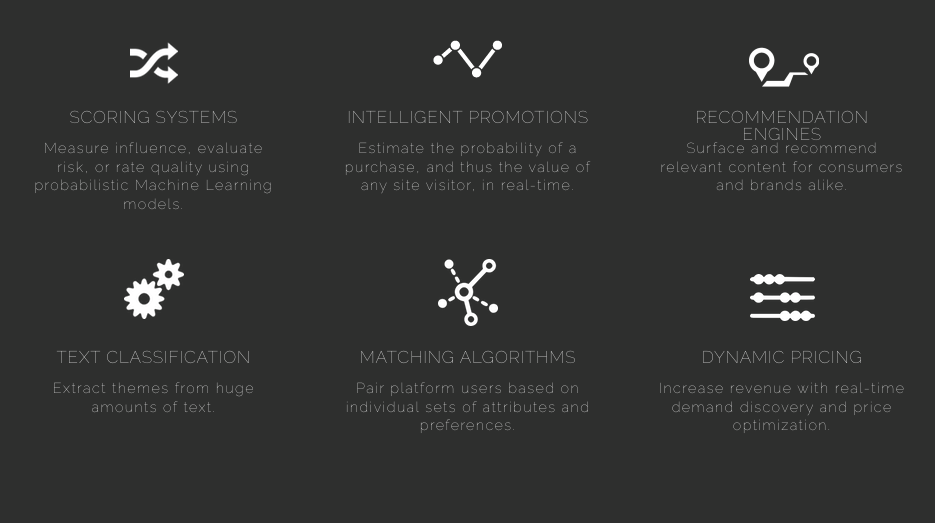
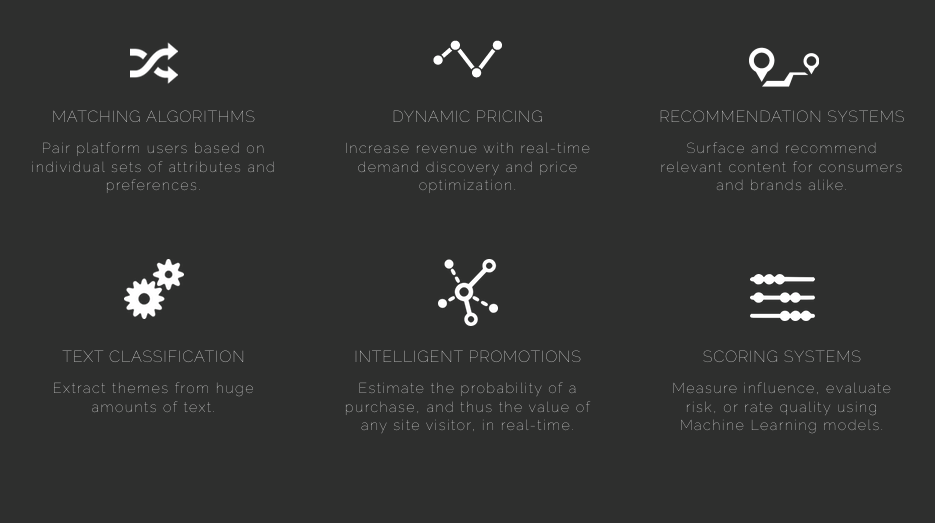
Before and after one commit to wreckslouie/serialmetrics, a PHP site: page / in a window 1280 px wide. Shown: the part 651-1174 px from the top of the page, without its empty margins (172-1107 px from the left). Run offline with PHP 8.4, Linux system fonts and the light colour scheme; some libraries are stand-ins or nearby versions.

Commit message:
index.php, home_page.scss: update modules section

```diff
--- a/index.php
+++ b/index.php
@@ -80,19 +80,17 @@
 		<!--Top Row -->
 		<div>
 			<img src="images/home_page/share-icon.png">
-			<h1>Scoring Systems</h1>
-			<p>Measure influence, evaluate risk, or rate quality using
-			probabilistic Machine Learning models.</p>
+			<h1>Matching Algorithms</h1>
+			<p>Pair platform users based on individual sets of attributes and preferences.</p>
 		</div>
 		<div>
 			<img src="images/home_page/path-icon.png">
-			<h1>Intelligent Promotions</h1>
-			<p>Estimate the probability of a purchase, and thus the value of
-			any site visitor, in real-time.</p>
+			<h1>Dynamic Pricing</h1>
+			<p>Increase revenue with real-time demand discovery and price optimization.</p>
 		</div>
 		<div>
 			<img src="images/home_page/navigation-icon.png">
-			<h1>Recommendation Engines</h1>
+			<h1>Recommendation Systems</h1>
 			<p>Surface and recommend relevant content for consumers and brands alike.</p>
 		</div>
 
@@ -104,13 +102,15 @@
 		</div>
 		<div>
 			<img src="images/home_page/relations-icon.png">
-			<h1>Matching Algorithms</h1>
-			<p>Pair platform users based on individual sets of attributes and preferences.</p>
+			<h1>Intelligent Promotions</h1>
+			<p>Estimate the probability of a purchase, and thus the value of
+			any site visitor, in real-time.</p>
 		</div>
 		<div>
 			<img src="images/home_page/abacus-icon.png">
-			<h1>Dynamic Pricing</h1>
-			<p>Increase revenue with real-time demand discovery and price optimization.</p>
+			<h1>Scoring Systems</h1>
+			<p>Measure influence, evaluate risk, or rate quality using
+			Machine Learning models.</p>
 		</div>
 	</div>
 
--- a/styles/home_page.css
+++ b/styles/home_page.css
@@ -233,8 +233,8 @@ body #modules-section div {
   body #modules-section div h1, body #modules-section div p {
     width: 250px; }
   body #modules-section div h1 {
-    font-size: 17px;
-    line-height: 17px;
+    font-size: 16px;
+    line-height: 16px;
     top: 70px; }
   body #modules-section div p {
     line-height: 1.3em;
--- a/styles/home_page.scss
+++ b/styles/home_page.scss
@@ -184,8 +184,8 @@ body{
 			}
 
 			h1{
-				font-size: 17px;
-				line-height: 17px;
+				font-size: 16px;
+				line-height: 16px;
 				top: 70px;
 
 			}
```
